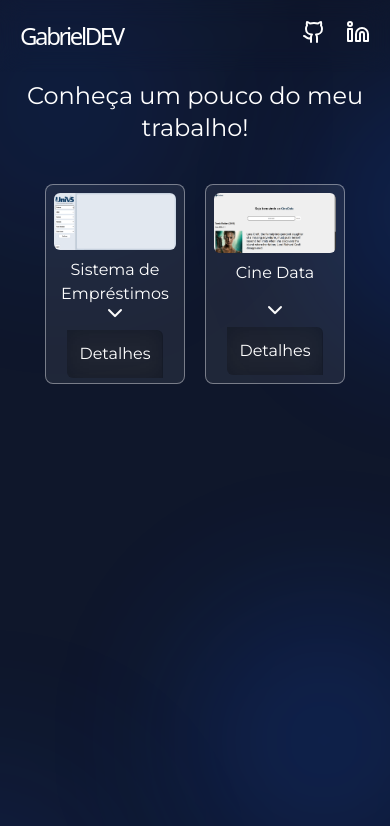
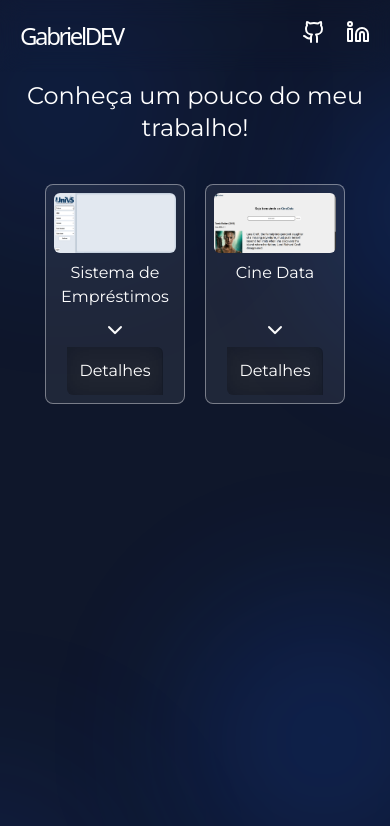
Before and after one commit to Gabrar/portfolio-gabrar, a React (Vite) app: page /projetos in a window 390 px wide. Shown: the top 826 px of the page. Built offline with nearby package versions, Linux system fonts and the light colour scheme.

Commit message:
Size Adjust

```diff
--- a/src/components/CardProjetos.jsx
+++ b/src/components/CardProjetos.jsx
@@ -4,7 +4,7 @@ function Card({ imagem, title, onClick }) {
 
 
     return (
-        <div className="flex flex-col h-50 w-35 md:h-70 md:w-45 lg:h-75 lg:w-50 bg-white/7 rounded-lg border border-white/40 animation-top opacity-0" style={{ animationDelay: '0.1s' }}>
+        <div className="flex flex-col h-full w-35 min-h-55 md:min-h-65 lg:min-h-75 md:w-45 lg:w-50 bg-white/7 rounded-lg border border-white/40 animation-top opacity-0" style={{ animationDelay: '0.1s' }}>
             <img src={imagem} alt="" className="h-15 md:h-20 lg:h-25 w-auto rounded-md m-2" />
 
             <h1 className="px-2">{title}</h1>
```
